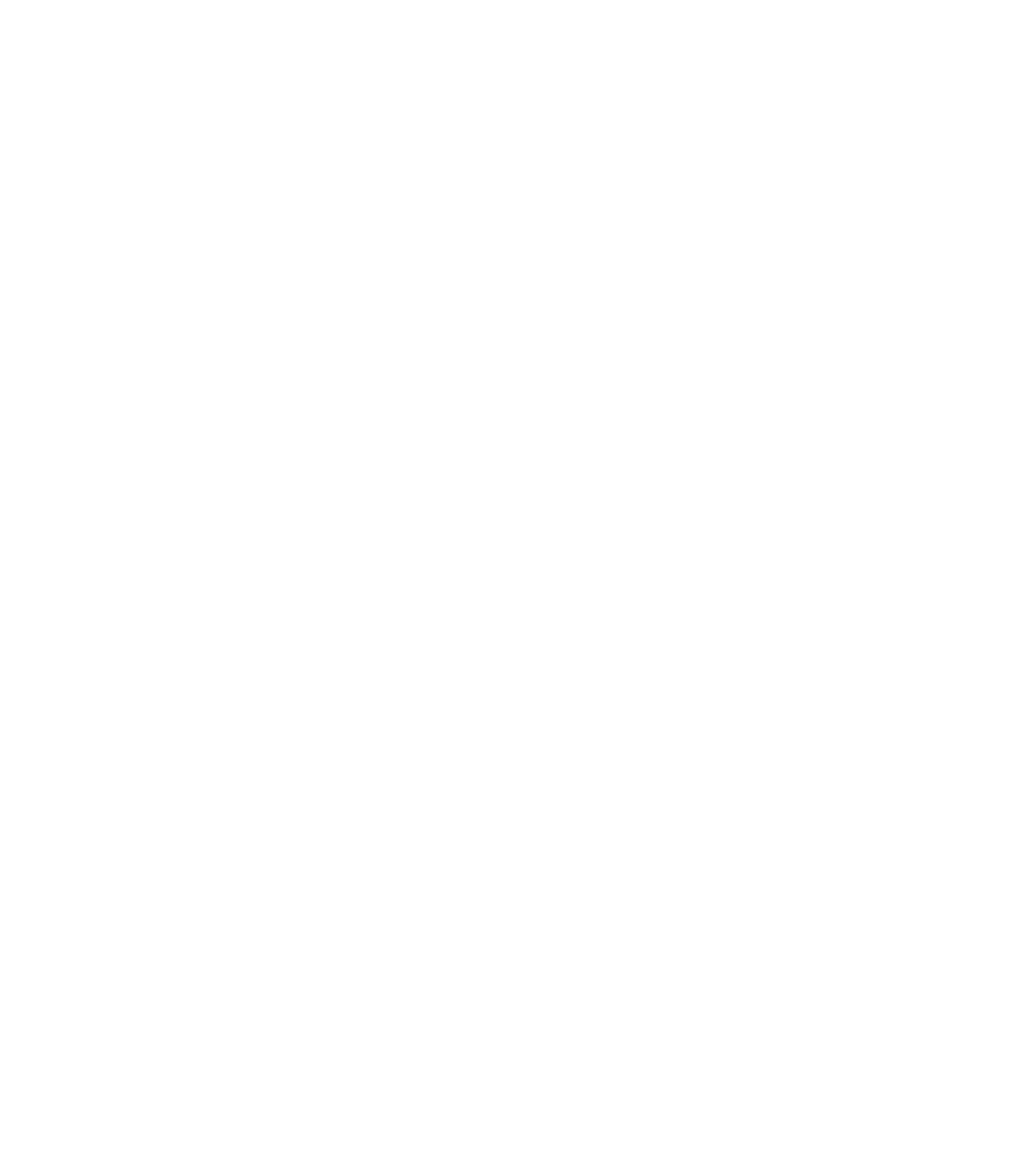
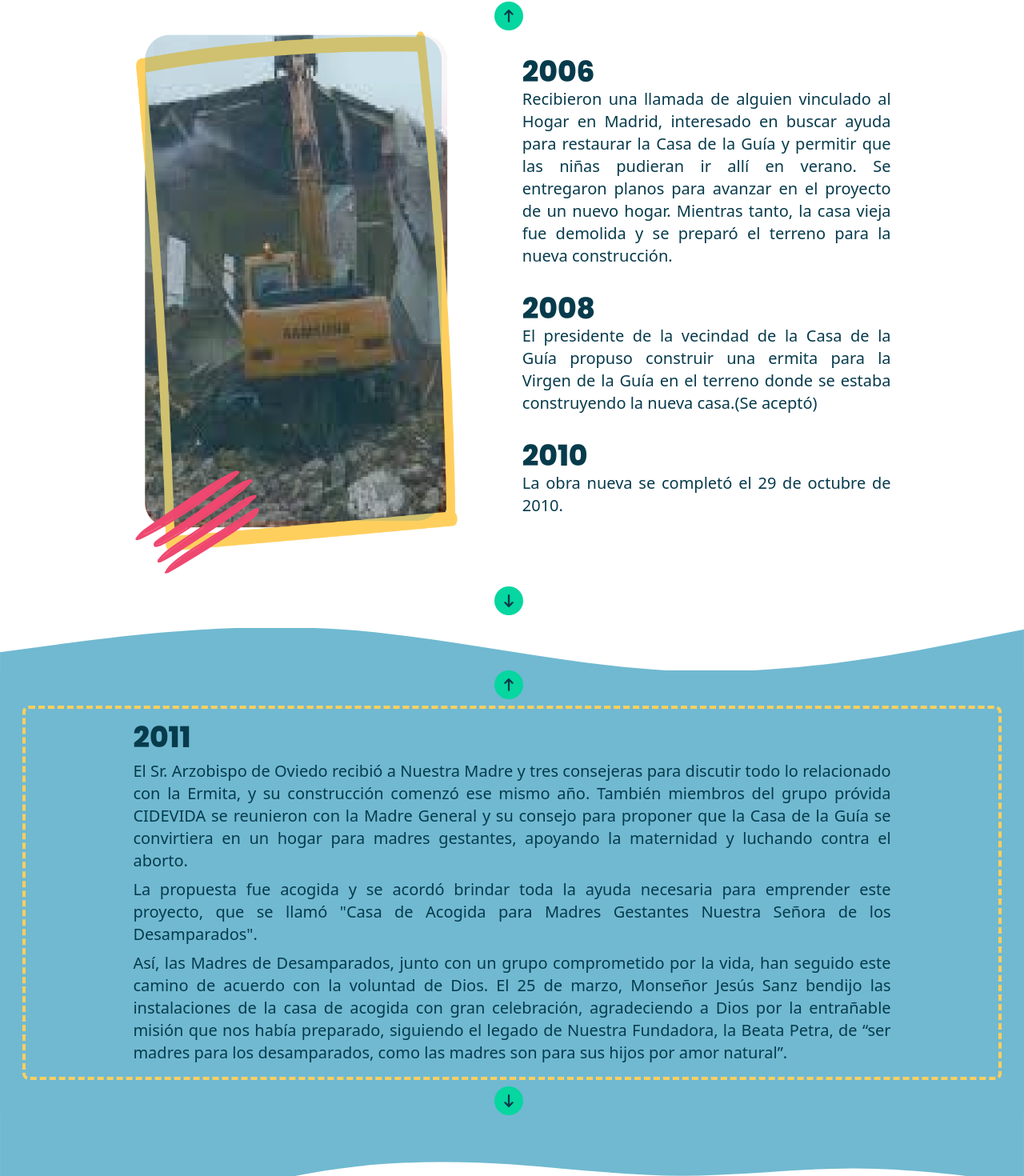
Before and after one commit to vallefarinha/front-casa, a React (Vite) app: page /history in a window 1280 px wide. Shown: the part 2862-4332 px from the top of the page at 80% size. Before the commit the page ends 2864 px from the top, so only its background shows below. Built offline with nearby package versions, Linux system fonts and the light colour scheme.

Commit message:
implement div 2006 until 2011

```diff
--- a/src/pages/OurHistory.jsx
+++ b/src/pages/OurHistory.jsx
@@ -48,6 +48,7 @@ const OurHistory = () => {
           <ArrowButton rotate={"down"} />
         </div>
       </div>
+
       <svg xmlns="http://www.w3.org/2000/svg" viewBox="0 180 1440 100">
         <path
           fill="#118AB2"
@@ -104,6 +105,7 @@ const OurHistory = () => {
           d="M0,128L40,128C80,128,160,128,240,117.3C320,107,400,85,480,74.7C560,64,640,64,720,69.3C800,75,880,85,960,85.3C1040,85,1120,75,1200,74.7C1280,75,1360,85,1400,90.7L1440,96L1440,0L1400,0C1360,0,1280,0,1200,0C1120,0,1040,0,960,0C880,0,800,0,720,0C640,0,560,0,480,0C400,0,320,0,240,0C160,0,80,0,40,0L0,0Z"
         ></path>
       </svg>
+
       <div className=" bg-inherit">
         <div className="w-full flex justify-center mb-5">
           <ArrowButton rotate={"up"} />
@@ -121,7 +123,7 @@ const OurHistory = () => {
             comunidades en Gijón (en las calles Avilés y La Guía).Se celebraba
             la Eucaristía diariamente en la casa y las niñas recibían todo lo
             necesario; eran muy queridas por los asturianos, quienes a menudo
-            ayudaban económicamente con limosnas generosas y pequeños donativos{" "}
+            ayudaban económicamente con limosnas generosas y pequeños donativos
           </p>
         </div>
         <div className="flex flex-wrap justify-around w-[80%] mx-auto">
@@ -148,32 +150,168 @@ const OurHistory = () => {
           <ArrowButton rotate={"down"} />
         </div>
       </div>
+
       <div className=" bg-quarteryColor bg-opacity-60 py-4 lg:py-2 px-4 lg:px-7">
         <div className="w-full flex justify-center pb-2">
           <ArrowButton rotate={"up"} />
         </div>
         <div className="border-dashed border-4 border-secondaryColor p-4 mx-auto rounded-lg">
           <div className="w-[92%] lg:w-[80%] mx-auto flex flex-col gap-2">
-          <h2 className="text-2xl md:text-4xl text-LetterColor font-poppinsExtraBold">
+            <h2 className="text-2xl md:text-4xl text-LetterColor font-poppinsExtraBold">
               1972
             </h2>
             <p className="text-LetterColor text-xl md:text-lg lg:text-xl text-justify">
-            Se tomó la decisión de que las niñas de la Casa Hogar asistieran a clases en el colegio durante el día y regresaran por la noche para dormir. Sin embargo, esta situación fue de corta duración.
+              Se tomó la decisión de que las niñas de la Casa Hogar asistieran a
+              clases en el colegio durante el día y regresaran por la noche para
+              dormir. Sin embargo, esta situación fue de corta duración.
             </p>
             <p className="text-LetterColor text-xl md:text-lg lg:text-xl text-justify">
-            El 19 de octubre de 1972, se decidió unificar las dos comunidades, cerrando la Casa de la Guía y trasladando a todas las niñas al Colegio Virgen Reina, lo que llevó al cierre definitivo de la Casa Hogar en 1972.            </p>
+              El 19 de octubre de 1972, se decidió unificar las dos comunidades,
+              cerrando la Casa de la Guía y trasladando a todas las niñas al
+              Colegio Virgen Reina, lo que llevó al cierre definitivo de la Casa
+              Hogar en 1972.
+            </p>
             <p className="text-LetterColor text-xl md:text-lg lg:text-xl text-justify">
-            Una de las madres que vivió este momento recuerda con tristeza el día en que dejaron la Casa de la Guía. Arrodilladas junto al pozo que se encuentra en el prado, rezaron a San José y, con gran pesar, decidió arrojar una pequeña imagen del santo al fondo del pozo, pidiéndole que cuidara de la Casa donde habían sido tan felices con las niñas.            </p>
+              Una de las madres que vivió este momento recuerda con tristeza el
+              día en que dejaron la Casa de la Guía. Arrodilladas junto al pozo
+              que se encuentra en el prado, rezaron a San José y, con gran
+              pesar, decidió arrojar una pequeña imagen del santo al fondo del
+              pozo, pidiéndole que cuidara de la Casa donde habían sido tan
+              felices con las niñas.
+            </p>
             <p className="text-LetterColor text-xl md:text-lg lg:text-xl text-justify">
-            A partir de ese momento, la Casa de la Guía quedó al servicio de la comunidad del Colegio de Gijón. Durante mucho tiempo, se utilizó como parvulario del colegio y también para convivencias de los alumnos, así como colonias de verano para los niños de los hogares. Con el paso del tiempo, la casa se deterioró considerablemente al no estar habitada. A pesar de intentos de venta, no fue posible, incluso después de colocar letreros de venta.            </p>
+              A partir de ese momento, la Casa de la Guía quedó al servicio de
+              la comunidad del Colegio de Gijón. Durante mucho tiempo, se
+              utilizó como parvulario del colegio y también para convivencias de
+              los alumnos, así como colonias de verano para los niños de los
+              hogares. Con el paso del tiempo, la casa se deterioró
+              considerablemente al no estar habitada. A pesar de intentos de
+              venta, no fue posible, incluso después de colocar letreros de
+              venta.
+            </p>
             <p className="text-LetterColor text-xl md:text-lg lg:text-xl text-justify">
-            Las experiencias de las niñas del Hogar de Madrid que venían a veranear inspiraron la idea de reavivar el futuro de esta casa, ya que su especial carácter no se entendía sin vida y sin niños. Cuando la vieja Casa Indiana se hundió, surgieron muchas voces que hablaban de reconstruirla, pensando en crear un hogar para niños necesitados, que fue el motivo principal por el que la Congregación la adquirió.            </p>
+              Las experiencias de las niñas del Hogar de Madrid que venían a
+              veranear inspiraron la idea de reavivar el futuro de esta casa, ya
+              que su especial carácter no se entendía sin vida y sin niños.
+              Cuando la vieja Casa Indiana se hundió, surgieron muchas voces que
+              hablaban de reconstruirla, pensando en crear un hogar para niños
+              necesitados, que fue el motivo principal por el que la
+              Congregación la adquirió.
+            </p>
           </div>
         </div>
         <div className="flex justify-center mt-2">
           <ArrowButton rotate={"down"} />
         </div>
       </div>
+
+      <div className="bg-inherit py-4">
+        <div className="flex justify-center mt-2">
+          <ArrowButton rotate={"up"} />
+        </div>
+        <div className="flex flex-wrap justify-around w-[80%] mx-auto">
+          <div className="lg:w-[40%]">
+            <img
+              src={ImgCasa2006}
+              alt="Imagen de la demolicion de la casa"
+              className="max-w-full h-auto"
+            />
+          </div>
+          <div className="lg:w-[45%]">
+            <div className="my-8">
+              <h2 className="text-2xl md:text-4xl text-LetterColor font-poppinsExtraBold">
+                2006
+              </h2>
+              <p className="text-LetterColor text-xl md:text-lg lg:text-xl text-justify">
+                Recibieron una llamada de alguien vinculado al Hogar en Madrid,
+                interesado en buscar ayuda para restaurar la Casa de la Guía y
+                permitir que las niñas pudieran ir allí en verano. Se entregaron
+                planos para avanzar en el proyecto de un nuevo hogar. Mientras
+                tanto, la casa vieja fue demolida y se preparó el terreno para
+                la nueva construcción.
+              </p>
+            </div>
+            <div className="my-8">
+              <h2 className="text-2xl md:text-4xl text-LetterColor font-poppinsExtraBold">
+                2008
+              </h2>
+              <p className="text-LetterColor text-xl md:text-lg lg:text-xl text-justify">
+                El presidente de la vecindad de la Casa de la Guía propuso
+                construir una ermita para la Virgen de la Guía en el terreno
+                donde se estaba construyendo la nueva casa.(Se aceptó)
+              </p>
+            </div>
+            <div className="my-8">
+              <h2 className="text-2xl md:text-4xl text-LetterColor font-poppinsExtraBold">
+                2010
+              </h2>
+              <p className="text-LetterColor text-xl md:text-lg lg:text-xl text-justify">
+                La obra nueva se completó el 29 de octubre de 2010.
+              </p>
+            </div>
+          </div>
+        </div>
+        <div className="flex justify-center mt-2">
+          <ArrowButton rotate={"down"} />
+        </div>
+      </div>
+
+
+      <svg xmlns="http://www.w3.org/2000/svg" viewBox="0 190 1440 60">
+        <path
+          fill="#118AB2"
+          fill-opacity="0.6"
+          d="M0,224L80,213.3C160,203,320,181,480,192C640,203,800,245,960,250.7C1120,256,1280,224,1360,208L1440,192L1440,320L1360,320C1280,320,1120,320,960,320C800,320,640,320,480,320C320,320,160,320,80,320L0,320Z"
+        ></path>
+      </svg>
+      <div className=" bg-quarteryColor bg-opacity-60 px-4 lg:px-7">
+        <div className="w-full flex justify-center pb-2">
+          <ArrowButton rotate={"up"} />
+        </div>
+        <div className="border-dashed border-4 border-secondaryColor p-4 mx-auto rounded-lg">
+          <div className="w-[92%] lg:w-[80%] mx-auto flex flex-col gap-2">
+            <h2 className="text-2xl md:text-4xl text-LetterColor font-poppinsExtraBold">
+              2011
+            </h2>
+            <p className="text-LetterColor text-xl md:text-lg lg:text-xl text-justify">
+              El Sr. Arzobispo de Oviedo recibió a Nuestra Madre y tres
+              consejeras para discutir todo lo relacionado con la Ermita, y su
+              construcción comenzó ese mismo año. También miembros del grupo
+              próvida CIDEVIDA se reunieron con la Madre General y su consejo
+              para proponer que la Casa de la Guía se convirtiera en un hogar
+              para madres gestantes, apoyando la maternidad y luchando contra el
+              aborto.
+            </p>
+            <p className="text-LetterColor text-xl md:text-lg lg:text-xl text-justify">
+              La propuesta fue acogida y se acordó brindar toda la ayuda
+              necesaria para emprender este proyecto, que se llamó "Casa de
+              Acogida para Madres Gestantes Nuestra Señora de los Desamparados".
+            </p>
+            <p className="text-LetterColor text-xl md:text-lg lg:text-xl text-justify">
+              Así, las Madres de Desamparados, junto con un grupo comprometido
+              por la vida, han seguido este camino de acuerdo con la voluntad de
+              Dios. El 25 de marzo, Monseñor Jesús Sanz bendijo las
+              instalaciones de la casa de acogida con gran celebración,
+              agradeciendo a Dios por la entrañable misión que nos había
+              preparado, siguiendo el legado de Nuestra Fundadora, la Beata
+              Petra, de “ser madres para los desamparados, como las madres son
+              para sus hijos por amor natural”.
+            </p>
+          </div>
+        </div>
+        <div className="flex justify-center mt-2">
+          <ArrowButton rotate={"down"} />
+        </div>
+      </div>
+      <svg xmlns="http://www.w3.org/2000/svg" viewBox="0 0 1440 130">
+        <path
+          fill="#118AB2"
+          fill-opacity="0.6"
+          d="M0,128L40,128C80,128,160,128,240,117.3C320,107,400,85,480,74.7C560,64,640,64,720,69.3C800,75,880,85,960,85.3C1040,85,1120,75,1200,74.7C1280,75,1360,85,1400,90.7L1440,96L1440,0L1400,0C1360,0,1280,0,1200,0C1120,0,1040,0,960,0C880,0,800,0,720,0C640,0,560,0,480,0C400,0,320,0,240,0C160,0,80,0,40,0L0,0Z"
+        ></path>
+      </svg>
+
+
     </div>
   );
 };
```
